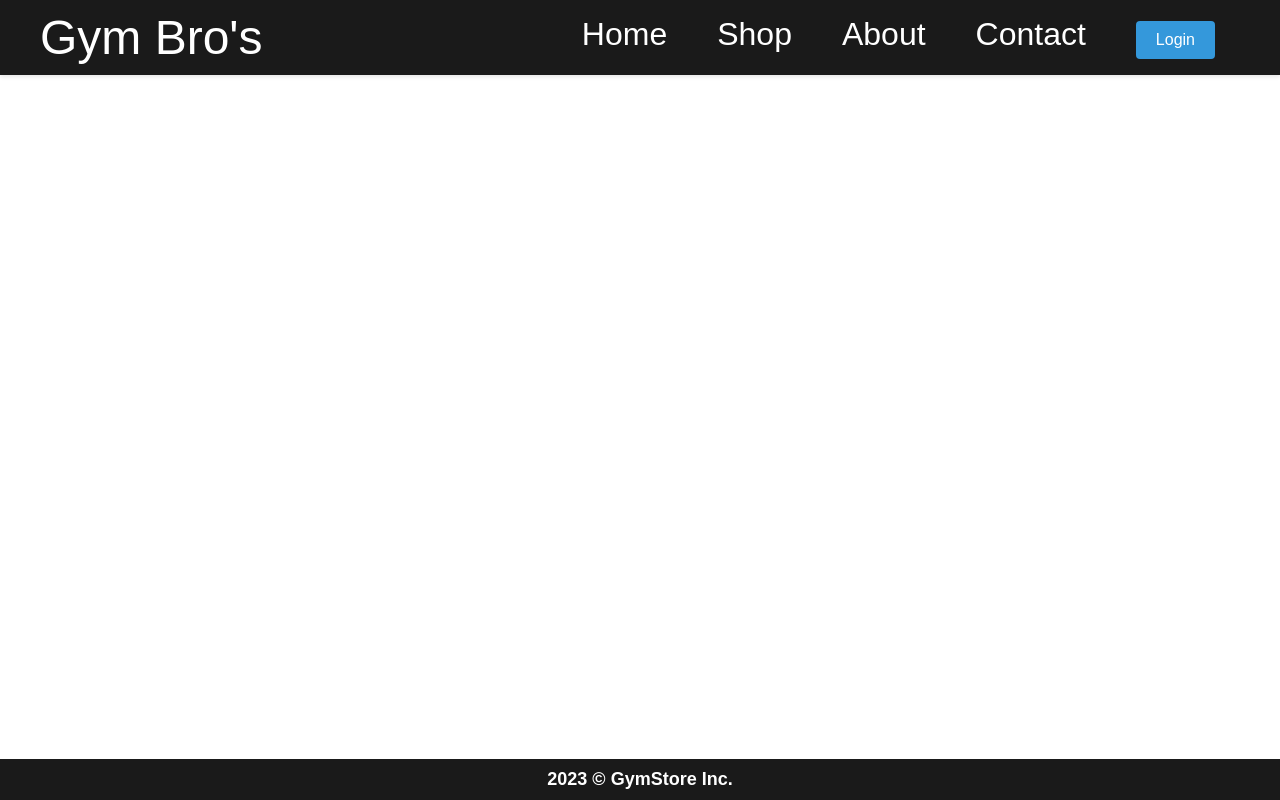
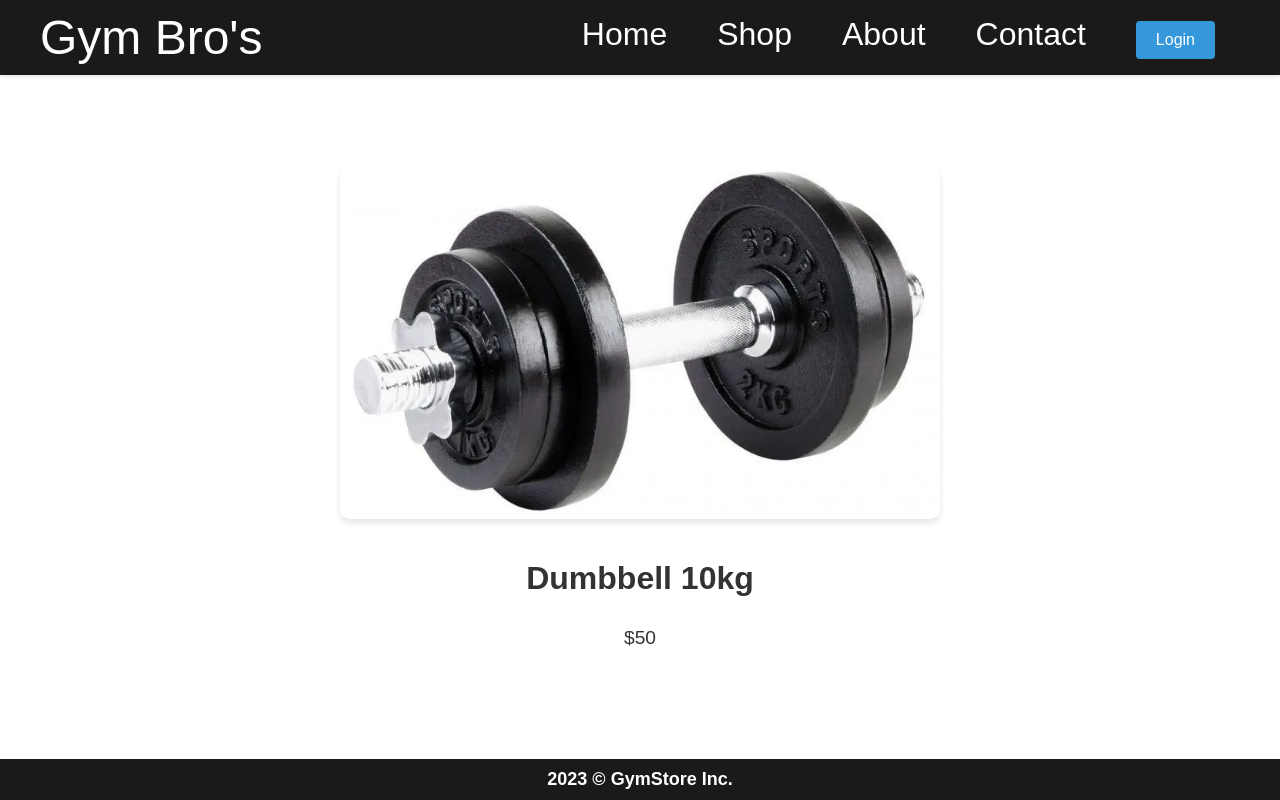
Before and after one commit to samogoljat/React-fitness-shop, a React (Create React App) app in the folder fitness-shop-frontend/: page /product/1 in a window 1280 px wide. Built offline with nearby package versions, Linux system fonts and the light colour scheme.

Commit message:
Productdetail page

```diff
--- a/fitness-shop-frontend/src/App.js
+++ b/fitness-shop-frontend/src/App.js
@@ -1,13 +1,13 @@
-// src/App.js
 import React, { useEffect } from "react";
 import { BrowserRouter as Router, Route, Routes } from 'react-router-dom';
 import Navbar from "./components/Navbar";
-import Home from "./components/Home";  // Rename this to Home for clarity
+import Home from "./components/Home";
 import Footer from "./components/Footer";
 import Shop from './components/Shop';
 import About from './components/About';
 import Contact from './components/Contact';
 import Login from './components/Login';
+import ProductDetail from './components/ProductDetail';
 import "./styles/App.css";
 
 function App() {
@@ -23,6 +23,7 @@ function App() {
           <Routes>
             <Route path="/" element={<Home />} />
             <Route path="/shop" element={<Shop />} />
+            <Route path="/product/:productId" element={<ProductDetail />} />
             <Route path="/about" element={<About />} />
             <Route path="/contact" element={<Contact/>} />
             <Route path="/login" element={<Login/>} />
--- /dev/null
+++ b/fitness-shop-frontend/src/components/ProductDetail.js
@@ -0,0 +1,24 @@
+// fitness-shop-frontend/src/components/ProductDetail.js
+import React from 'react';
+import { useParams } from 'react-router-dom'; // Import useParams
+import { products } from '../helpers/fetchProducts'; // Import products data
+import '../styles/ProductDetail.css'; // Import styles
+
+const ProductDetail = () => {
+  const { productId } = useParams(); // Extract productId from URL
+  const product = products.find((p) => p.id === parseInt(productId)); // Find the product
+
+  // Render loading text if product is not found (considering async data fetch in future)
+  if (!product) return <p>Loading...</p>;
+
+  return (
+    <div className="product-detail">
+      <img src={product.image} alt={product.name} />
+      <h1>{product.name}</h1>
+      <p>{product.price}</p>
+      {/* Additional product details can be added here */}
+    </div>
+  );
+};
+
+export default ProductDetail;
--- a/fitness-shop-frontend/src/components/Shop.js
+++ b/fitness-shop-frontend/src/components/Shop.js
@@ -1,5 +1,7 @@
+// fitness-shop-frontend/src/components/Shop.js
 import React from 'react';
-import { products } from '../helpers/fetchProducts'; // Directly import products
+import { products } from '../helpers/fetchProducts';
+import { Link } from 'react-router-dom';
 import '../styles/Product.css';
 import '../styles/Shop.css';
 
@@ -9,6 +11,7 @@ const Shop = () => {
       <ul>
         {products.map((product) => (
           <li key={product.id}>
+            <Link to={`/product/${product.id}`} style={{ textDecoration: 'none', color: 'inherit' }}>
               <div className="product">
                 <img src={product.image} alt={product.name} />
                 <span>
@@ -16,6 +19,7 @@ const Shop = () => {
                 </span>
               </div>
               <button className="addToCartBtn">Add to Cart</button>
+            </Link>
           </li>
         ))}
       </ul>
--- a/fitness-shop-frontend/src/helpers/fetchProducts.js
+++ b/fitness-shop-frontend/src/helpers/fetchProducts.js
@@ -1,3 +1,4 @@
+// fitness-shop-frontend/src/helpers/fetchProducts.js
 import dumbbell_10kg from '../assets/gym/dumbbell_10kg.webp';
 import treadmill from '../assets/gym/treadmill.webp';
 import yoga_mat from '../assets/gym/yoga_mat.webp';
--- /dev/null
+++ b/fitness-shop-frontend/src/styles/ProductDetail.css
@@ -0,0 +1,27 @@
+/* fitness-shop-frontend/src/styles/ProductDetail.css */
+
+.product-detail {
+  display: flex;
+  flex-direction: column;
+  align-items: center;
+  padding: 20px;
+  max-width: 600px;
+  margin: auto;
+}
+
+.product-detail img {
+  max-width: 100%;
+  border-radius: 10px;
+  box-shadow: 0px 4px 6px rgba(0, 0, 0, 0.1);
+  margin-bottom: 20px;
+}
+
+.product-detail h1 {
+  font-size: 2em;
+  margin-bottom: 10px;
+}
+
+.product-detail p {
+  font-size: 1.2em;
+  color: #333;
+}
--- a/fitness-shop-frontend/src/styles/Shop.css
+++ b/fitness-shop-frontend/src/styles/Shop.css
@@ -15,6 +15,11 @@ main ul {
   box-sizing: border-box;
   list-style-type: none;
   margin: 0;
+}
+
+.product-link {
+  text-decoration: none;
+  color: inherit;  /* Keep text color consistent */
 }
 
 main ul li {
```
Also changed, not shown: fitness-shop-frontend/src/helpers/InsertProductsToDB.js (deleted), fitness-shop-frontend/src/helpers/productUtility.js (deleted). Lines whose indentation alone changed are shown as unchanged.
